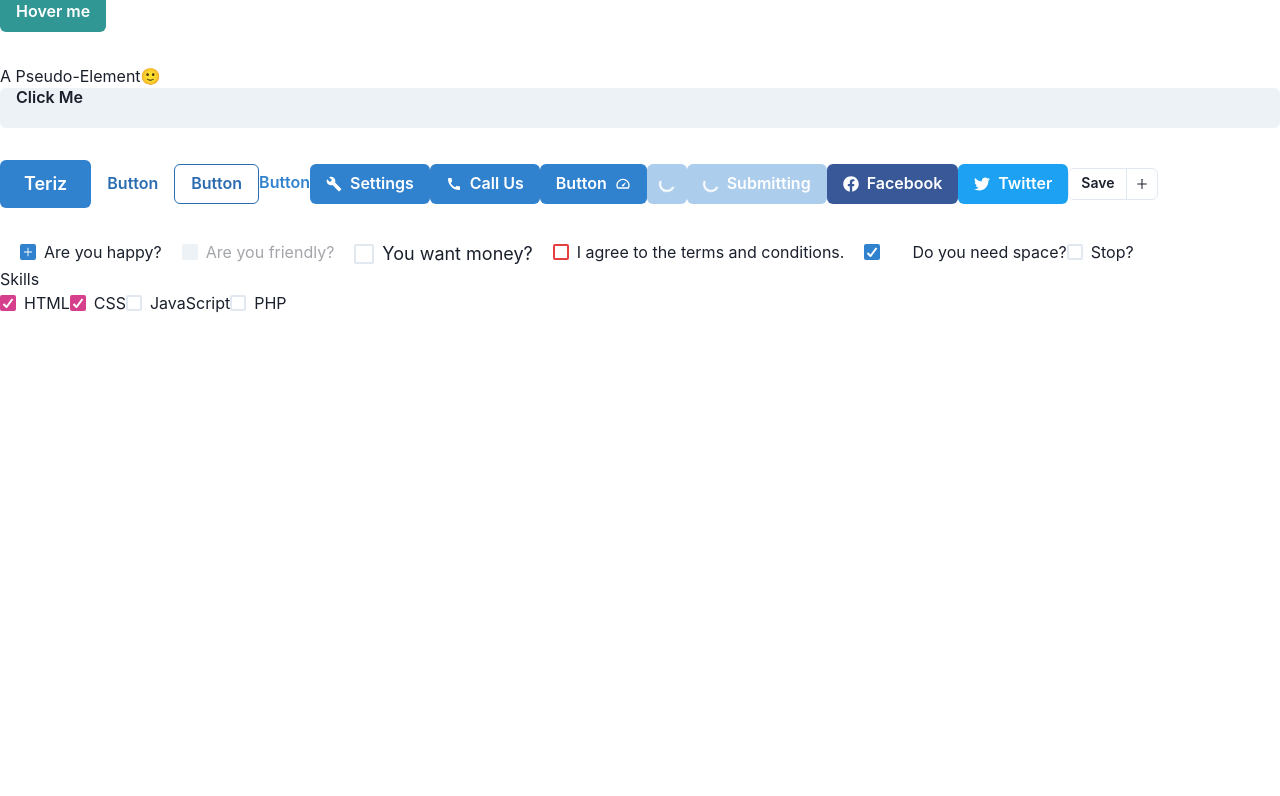
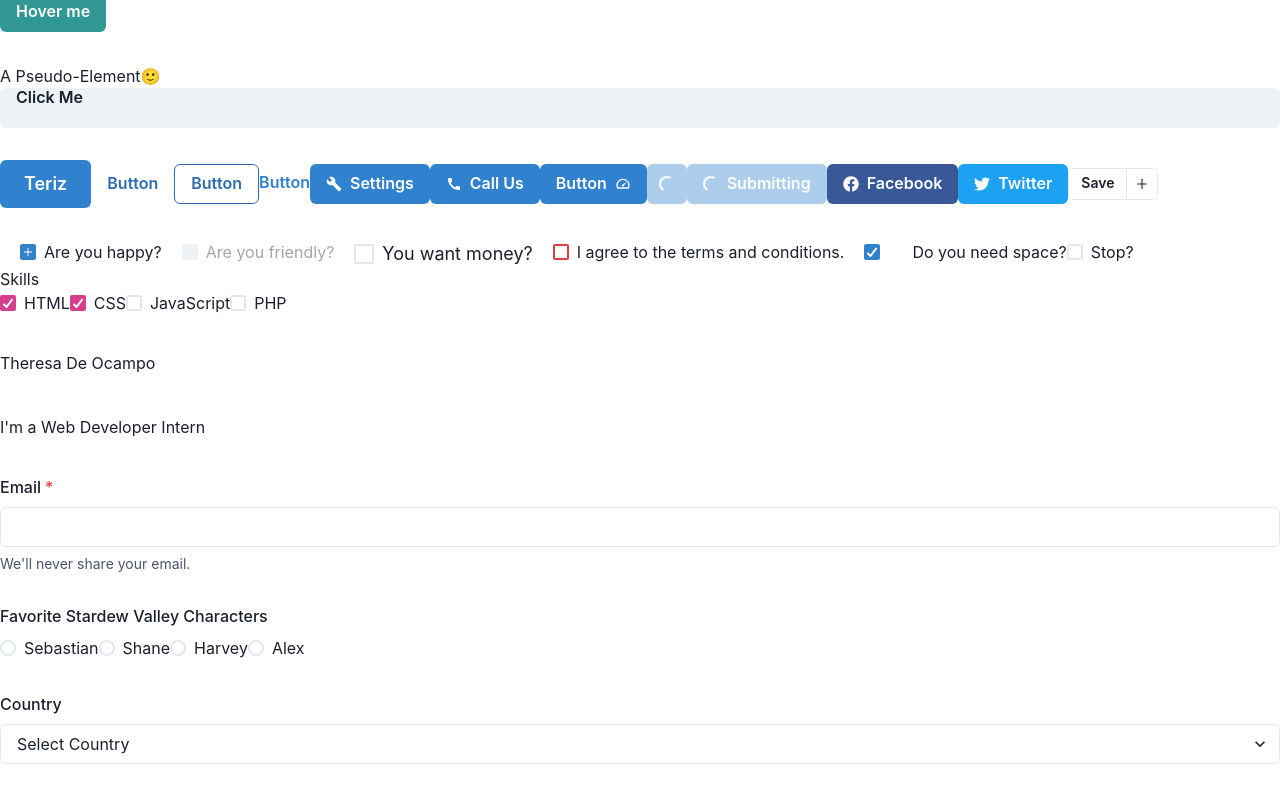
Before and after one commit to theresa-de-ocampo/chakra-ui, a React (Create React App) app: page / in a window 1280 px wide. Shown: the part 886-1682 px from the top of the page. Before the commit the page ends 1201 px from the top, so only its background shows below. Built offline with nearby package versions, Linux system fonts and the light colour scheme.

Commit message:
Components > Form Control

```diff
--- a/src/App.js
+++ b/src/App.js
@@ -7,7 +7,19 @@ import {
     ButtonGroup,
     IconButton,
     Checkbox,
-    CheckboxGroup
+    CheckboxGroup,
+    Editable,
+    EditableInput,
+    EditableTextarea,
+    EditablePreview,
+    FormControl,
+    FormLabel,
+    FormHelperText,
+    FormErrorMessage,
+    Input,
+    RadioGroup,
+    Radio,
+    Select
 } from "@chakra-ui/react"
 import { MdBuild, MdCall} from "react-icons/md"
 import { BiTachometer } from "react-icons/bi"
@@ -84,6 +96,42 @@ export default function App() {
                     <Checkbox value="php">PHP</Checkbox>
                 </CheckboxGroup>
             </Box>
+
+            <Editable defaultValue="Theresa De Ocampo" my={8}>
+                <EditableInput />
+                <EditablePreview />
+            </Editable>
+
+            <Editable defaultValue="I'm a Web Developer Intern" my={8}>
+                <EditableTextarea />
+                <EditablePreview />
+            </Editable>
+
+            <FormControl isRequired mb={8}>
+                <FormLabel htmlFor="email">Email</FormLabel>
+                <Input id="email" type="email" />
+                <FormHelperText>We'll never share your email.</FormHelperText>
+            </FormControl>
+
+            <FormControl as="fieldset" mb={8}>
+                <FormLabel as="legend">Favorite Stardew Valley Characters</FormLabel>
+                <RadioGroup defaultValue="Shane">
+                    <Radio value="sebastian">Sebastian</Radio>
+                    <Radio value="shane">Shane</Radio>
+                    <Radio value="harvey">Harvey</Radio>
+                    <Radio value="alex">Alex</Radio>
+                </RadioGroup>
+            </FormControl>
+
+            <FormControl mb={8}>
+                <FormLabel htmlFor="country">Country</FormLabel>
+                <Select id="country" placeholder="Select Country">
+                    <option>Philippines</option>
+                    <option>Singapore</option>
+                    <option>New Zealand</option>
+                    <option>Canada</option>
+                </Select>
+            </FormControl>
         </ChakraProvider>
     );
 }
```
